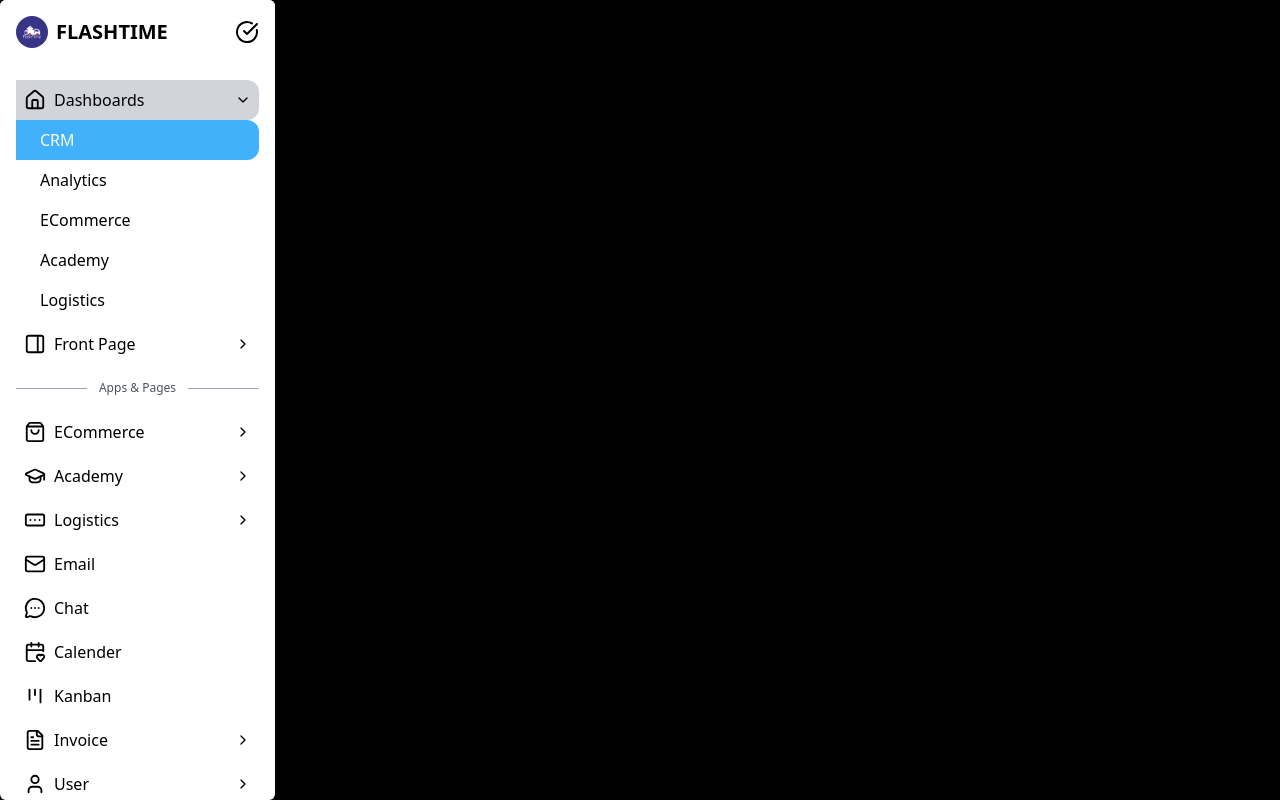
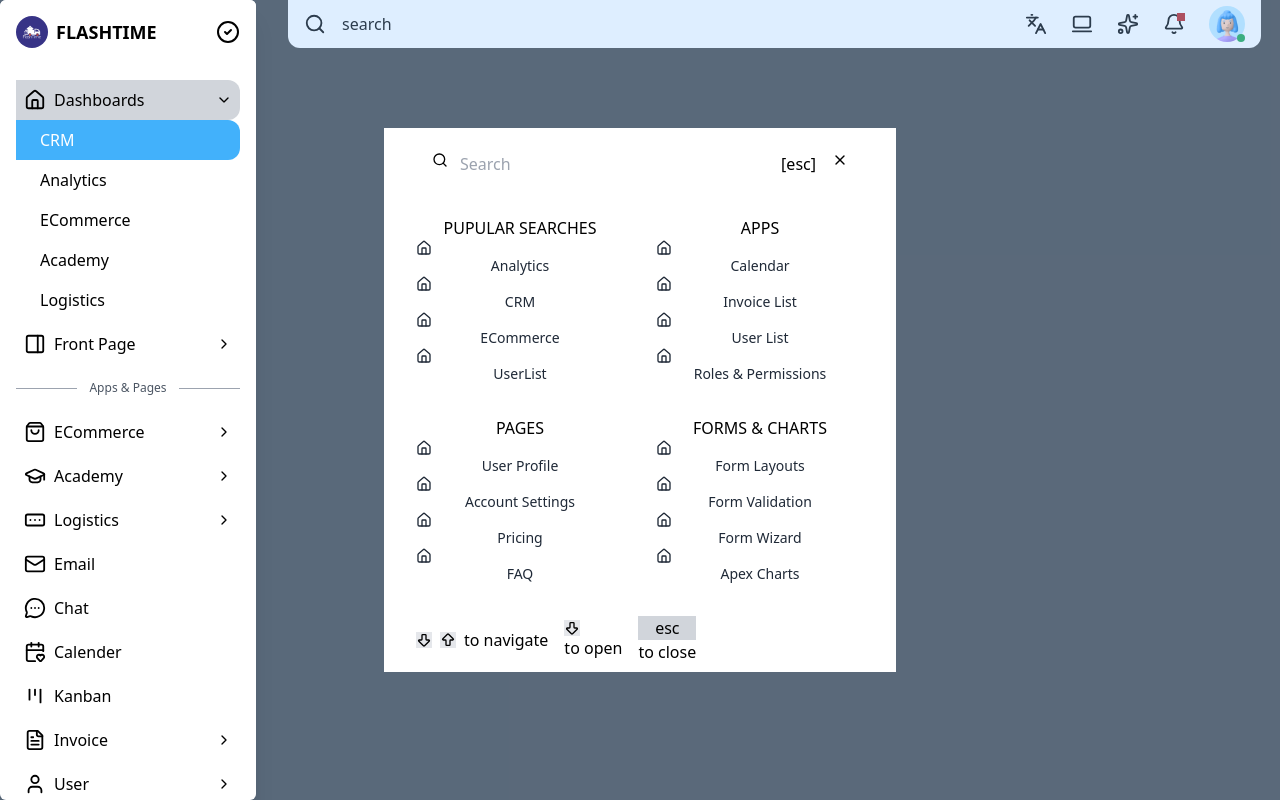
Before and after one commit to RahimMHD/Kanban-Dashboard, a React (Vite) app: page / in a window 1280 px wide. Built offline with nearby package versions, Linux system fonts and the light colour scheme.

Commit message:
add search bar and make some changes design

```diff
--- a/src/App.css
+++ b/src/App.css
@@ -9,7 +9,7 @@
 }
 
 #root {
-  max-width: 1280px;
+  max-width: 100%;
   margin: 0 auto;
   padding: 2rem;
   text-align: center;
@@ -31,3 +31,7 @@
 	border-radius: 20px;
 	background-color: #cccccc;
 }
+
+.navbar {
+  transition: all 300ms ease ;
+}
--- a/src/App.tsx
+++ b/src/App.tsx
@@ -1,13 +1,23 @@
-
-import SideBar from './sections/AllBarComponent/sidebaFile/sidebar'
 
 import './App.css'
+import { useState } from 'react';
+import SideBar from './sections/AllBarComponent/sidebaFile/sidebar'
+import NavBar from './sections/AllBarComponent/nav-bar/navBar';
+import SearchBar from './sections/AllBarComponent/nav-bar/searchBar';
 
-function App() {
+
+const App: React.FC = () => {
+  const [isExpanded, setIsExpanded] = useState<boolean>(true);
+
+  const handleDataFromChild = (data: boolean) => {
+    setIsExpanded(data)
+  }
 
   return (
-    <div className='app grid grid-cols-2'>
-      <SideBar />
+    <div className='app flex w-[100%] gap-8 overflow-y-auto'>
+      <SideBar isExpand={handleDataFromChild} />
+      <NavBar isExpand={isExpanded} />
+      <SearchBar />
     </div>
   )
 }
--- a/src/index.css
+++ b/src/index.css
@@ -12,7 +12,7 @@
 
   color-scheme: light dark;
   color: black;
-  background-color: #000;
+  background-color: #414141;
 
   font-synthesis: none;
   text-rendering: optimizeLegibility;
--- /dev/null
+++ b/src/sections/AllBarComponent/nav-bar/navBar.tsx
@@ -0,0 +1,54 @@
+
+import { AnimatePresence, motion } from 'framer-motion';
+import { ArrowBigDown, ArrowBigUp, Bell, Languages, LaptopMinimal, Search, StarsIcon } from 'lucide-react'
+import { useEffect, useState } from 'react';
+
+interface ChildComponentProps {
+    isExpand: boolean; // Define the type of the callback prop
+}
+
+const NavBar: React.FC<ChildComponentProps> = ({isExpand}) => {
+    const [isSearchbarOpen, setIsSearchbarOpen] = useState<boolean>(false);
+
+    useEffect(() => {
+        console.log(isExpand)
+    }, [isExpand])
+
+    return (
+        <AnimatePresence>
+            <motion.div
+                animate={{width: isExpand ? "76%" : "92%"}}
+                transition={{duration: 0.2, ease: "easeInOut"}}
+                className={`navbar h-12 bg-white p-4 rounded-b-xl flex justify-between items-center`}
+                >
+                <div className='flex gap-4 items-center'>
+                    <Search size={22}/>
+                    <input
+                        className='bg-white cursor-pointer focus:outline-0'
+                        type="button"
+                        name='Search'
+                        value="search"
+                        placeholder={`Search`} id=""
+                        onClick={() => setIsSearchbarOpen(true)}
+                    />
+                </div>
+                <div className='flex items-center gap-6'>
+                    <Languages size={22}  className='cursor-pointer transition-all duration-200 scale-100 hover:scale-150 hover:text-blue-400'/>
+                    <LaptopMinimal size={22}  className='cursor-pointer transition-all duration-200 scale-100 hover:scale-150 hover:text-blue-400'/>
+                    <StarsIcon size={22} className='cursor-pointer transition-all duration-200 scale-100 hover:scale-150 hover:text-blue-400'/>
+                    <div className='relative cursor-pointer transition-all duration-200 scale-100 hover:scale-150 hover:text-blue-400' >
+                        <Bell size={22}/>
+                        <span className='w-2 h-2 bg-red-700 absolute top-0 right-0' />
+                    </div>
+                    <div className='w-9 h-9 relative cursor-pointer transition-all duration-200 scale-100 hover:scale-125'>
+                        <img src="../../../../public/images/avatars/4.png" className='rounded-full' alt="profile picture icon" />
+                        <span className='w-2 h-2 rounded-full bg-green-600 absolute bottom-0 right-0'></span>
+                    </div>
+                </div>
+            </motion.div>
+        </AnimatePresence>
+    )
+}
+
+
+export default NavBar
--- /dev/null
+++ b/src/sections/AllBarComponent/nav-bar/searchBar.tsx
@@ -0,0 +1,81 @@
+
+import { div } from "framer-motion/m"
+import {ArrowBigDown, ArrowBigUp, X, Home, Search} from "lucide-react"
+
+
+export default function SearchBar() {
+    return (
+        <div className="w-[100%] h-[100%] absolute top-0 left-0 bg-blue-300/30">
+            <div className='bg-white w-[40%] fixed left-[50%] top-[50%] translate-x-[-50%] translate-y-[-50%] px-8 py-2'>
+                <div className='flex justify-between items-center p-4 mb-6'>
+                    <div className='flex gap-3'>
+                        <Search size={16} />
+                        <input type='search' placeholder='Search' className='' />
+                    </div>
+                    <div className='flex gap-4'>
+                        <p>{`[esc]`}</p>
+                        <X size={16} />
+                    </div>
+                </div>
+
+                <div className="grid grid-cols-2 gap-8 mb-8">
+                    <div className=''>
+                        <h4>PUPULAR SEARCHES</h4>
+                        <ul className='list-none text-sm align-start text-gray-800'>
+                            <li><Home size={16} /> <span>Analytics</span></li>
+                            <li><Home size={16} /> <span>CRM</span></li>
+                            <li><Home size={16} /> <span>ECommerce</span></li>
+                            <li><Home size={16} /> <span>UserList</span></li>
+                        </ul>
+                    </div>
+
+                    <div className=''>
+                        <h4>APPS</h4>
+                        <ul className='list-none text-sm align-start text-gray-800'>
+                            <li><Home size={16} /> <span>Calendar</span></li>
+                            <li><Home size={16} /> <span>Invoice List</span></li>
+                            <li><Home size={16} /> <span>User List</span></li>
+                            <li><Home size={16} /> <span>Roles & Permissions</span></li>
+                        </ul>
+                    </div>
+
+                    <div className=''>
+                        <h4>PAGES</h4>
+                        <ul className='list-none text-sm align-start text-gray-800'>
+                            <li><Home size={16} /> <span>User Profile</span></li>
+                            <li><Home size={16} /> <span>Account Settings</span></li>
+                            <li><Home size={16} /> <span>Pricing</span></li>
+                            <li><Home size={16} /> <span>FAQ</span></li>
+                        </ul>
+                    </div>
+
+                    <div className=''>
+                        <h4>FORMS & CHARTS</h4>
+                        <ul className='list-none text-sm align-start text-gray-800'>
+                            <li><Home size={16} /> <span>Form Layouts</span></li>
+                            <li><Home size={16} /> <span>Form Validation</span></li>
+                            <li><Home size={16} /> <span>Form Wizard</span></li>
+                            <li><Home size={16} /> <span>Apex Charts</span></li>
+                        </ul>
+                    </div>
+                </div>
+
+                <div className='flex gap-4 items-center'>
+                    <div className='flex gap-2 items-center'>
+                        <ArrowBigDown size={16} className='p-x-4 p-y-2 bg-gray-200'/>
+                        <ArrowBigUp size={16} className='p-x-4 p-y-2 bg-gray-200'/>
+                        <p>to navigate</p>
+                    </div>
+                    <div>
+                        <ArrowBigDown size={16} className='p-x-4 p-y-2 bg-gray-200' />
+                        <p>to open</p>
+                    </div>
+                    <div>
+                        <p className='p-x-4 p-y-2 bg-gray-300'>esc</p>
+                        <p>to close</p>
+                    </div>
+                </div>
+            </div>
+        </div>
+    )
+}
--- a/src/sections/AllBarComponent/sidebaFile/sidebar.tsx
+++ b/src/sections/AllBarComponent/sidebaFile/sidebar.tsx
@@ -1,13 +1,17 @@
 
 
-import { ChevronRight, Circle, CircleCheckBig } from "lucide-react";
+import { ChevronRight, Circle, CircleCheck, CircleCheckBig } from "lucide-react";
 import { useEffect, useState } from "react";
 import SidebarItem  from "./sectionBarItems";
 import { sections } from "./sidebardata";
 import { path } from "framer-motion/m";
+import { AnimatePresence, motion } from "framer-motion";
 
+interface ChildComponentProps {
+    isExpand: (data: boolean) => void; // Define the type of the callback prop
+}
 
-export default function Sidebar() {
+const Sidebar: React.FC<ChildComponentProps> = ({ isExpand }) => {
     const [activePath, setActivePath] = useState<string | null>("Dashboards/CRM");
     const [expandedSection, setExpandedSection] = useState<string | null>("Dashboards");
     const [activeExpandedSection, setActiveExpandedSection] = useState<string | string[] | null>(["Dashboards"]);
@@ -58,30 +62,36 @@ export default function Sidebar() {
         setIsExpanded(isCheckedExpand)
     }, [isCheckedExpand])
 
+    useEffect(() => {
+        isExpand(isExpanded)
+    }, [isExpanded])
+
     return (
-        <aside
+        <AnimatePresence>
+            <motion.aside
+                animate={{width: isExpanded ? "20%" : "5%"}}
+                transition={{duration: 0.2, ease: "easeInOut"}}
                 className={`
-                sidebar fixed md:static z-40 h-[100vh] font-semibold text-black pb-4 transform-all duration-300 bg-white shadow-xl rounded-md overflow-y-scroll
-                ${isExpanded ? "w-[275px]" : "w-[55px]"}
+                    sidebar fixed left-0 top-0 md:static z-40 h-[100vh] font-semibold text-black pb-4 bg-white shadow-xl rounded-md overflow-y-scroll
                     `}
                     onMouseEnter={() => !isCheckedExpand && setIsExpanded(true)}
                     onMouseLeave={() => !isCheckedExpand && setIsExpanded(false)}
                     >
                 <div className={`
-                mb-4 bg-[#ffffff] flex justify-between items-center sticky top-0 left-0
-                ${isExpanded ? "p-4": "p-2"}
+                    mb-4 bg-[#ffffff] flex items-center sticky top-0 left-0
+                    ${isExpanded ? "p-4 justify-between": "p-2 justify-center"}
                 `}>
-                <div className="flex gap-2 items-center">
+                    <div className={`flex ${isExpanded ? 'gap-2' : ''} items-center`}>
                         <img
                             className="w-8 rounded-full"
                             src="/images/logos/23133a5c97d74294b2e62ac8a2209466-free.png"
                             alt="FlashTime Logo"
                         />
-                    {isExpanded && <h1 className="text-xl font-bold">FLASHTIME</h1>}
+                        {isExpanded && <h1 className="text-lg font-bold">FLASHTIME</h1>}
                     </div>
 
                     {isCheckedExpand
-                    ?   <CircleCheckBig className={`transition-all duration-200 cursor-pointer hover:scale-2`} onClick={() => setIsCheckedExpand(!isCheckedExpand)}/>
+                        ?   <CircleCheck className={`transition-all duration-200 cursor-pointer hover:scale-2`} onClick={() => setIsCheckedExpand(!isCheckedExpand)}/>
                         : isExpanded
                         &&  <Circle className={`transition-all duration-200 cursor-pointer hover:scale-2`} onClick={() => setIsCheckedExpand(!isCheckedExpand)}/>
                     }
@@ -105,6 +115,10 @@ export default function Sidebar() {
                         />
                     ))}
                 </nav>
-        </aside>
+            </motion.aside>
+        </AnimatePresence>
     );
 }
+
+
+export default Sidebar
```
Lines whose indentation alone changed are shown as unchanged.
